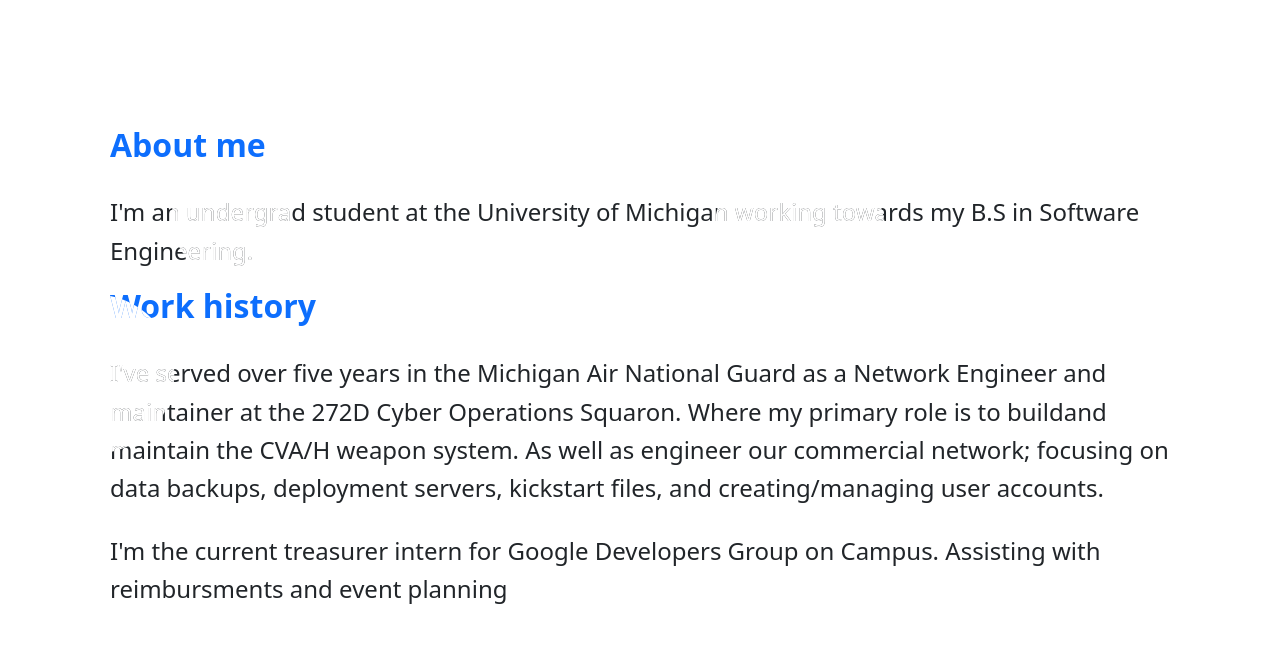
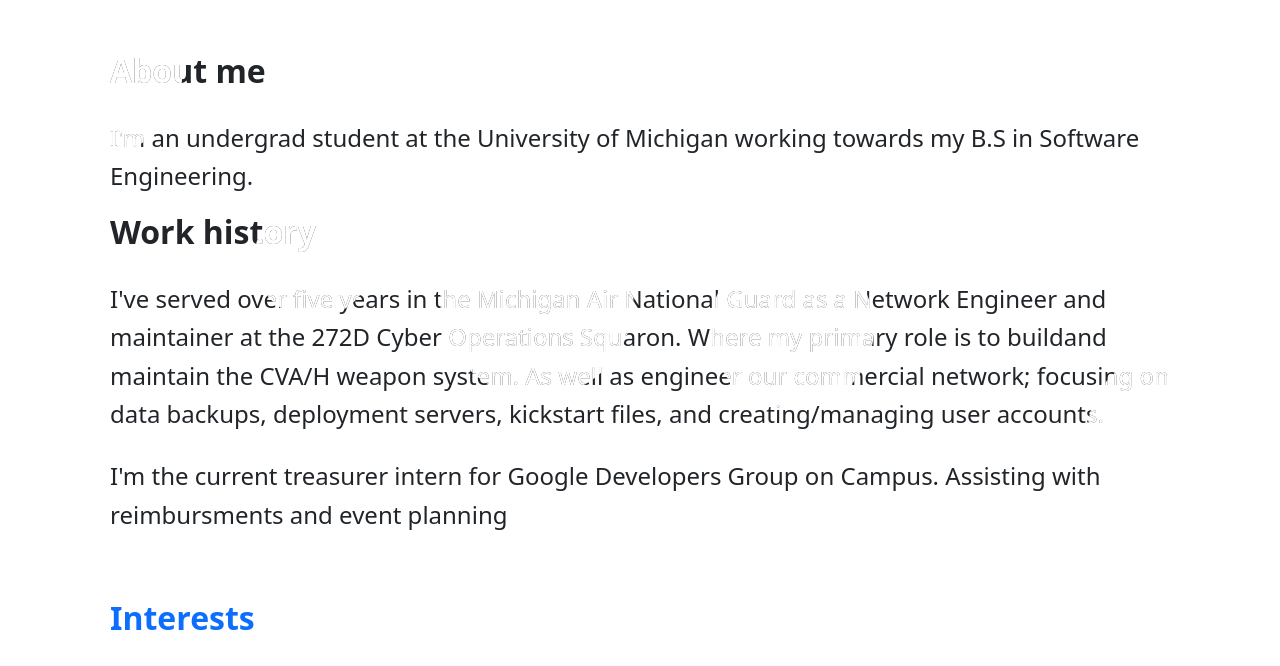
Before and after one commit to Aaron4554/web-portfolio, a React (Vite) app in the folder frontend/: page / in a window 1280 px wide. Shown: the part 814-1480 px from the top of the page. After the commit the page ends 1459 px from the top, so only its background shows below. Built offline with nearby package versions, Linux system fonts and the light colour scheme.

Commit message:
Don't make sections take up full page

```diff
--- a/frontend/src/components/Bio.css
+++ b/frontend/src/components/Bio.css
@@ -2,13 +2,8 @@
   --bio-bg: var(--bs-body-bg);
   --bio-text: var(--bs-body-color);
   --bio-muted: var(--bs-secondary-color);
-  --bio-accent: var(--bs-link-color);
 
-  display: flex;
-  align-items: center;
-  min-height: calc(100svh - 3.5rem);
-  background: var(--hero-bg);
-  color: var(--hero-text);
+  color: var(--bio-text);
 }
 
 .bio__inner {
--- a/frontend/src/components/Interests.css
+++ b/frontend/src/components/Interests.css
@@ -4,11 +4,7 @@
   --interests-muted: var(--bs-secondary-color);
   --interests-accent: var(--bs-link-color);
 
-  display: flex;
-  align-items: center;
-  min-height: calc(100svh - 3.5rem);
-  background: var(--hero-bg);
-  color: var(--hero-text);
+  color: var(--interests-text);
 }
 
 .interests__inner {
```
